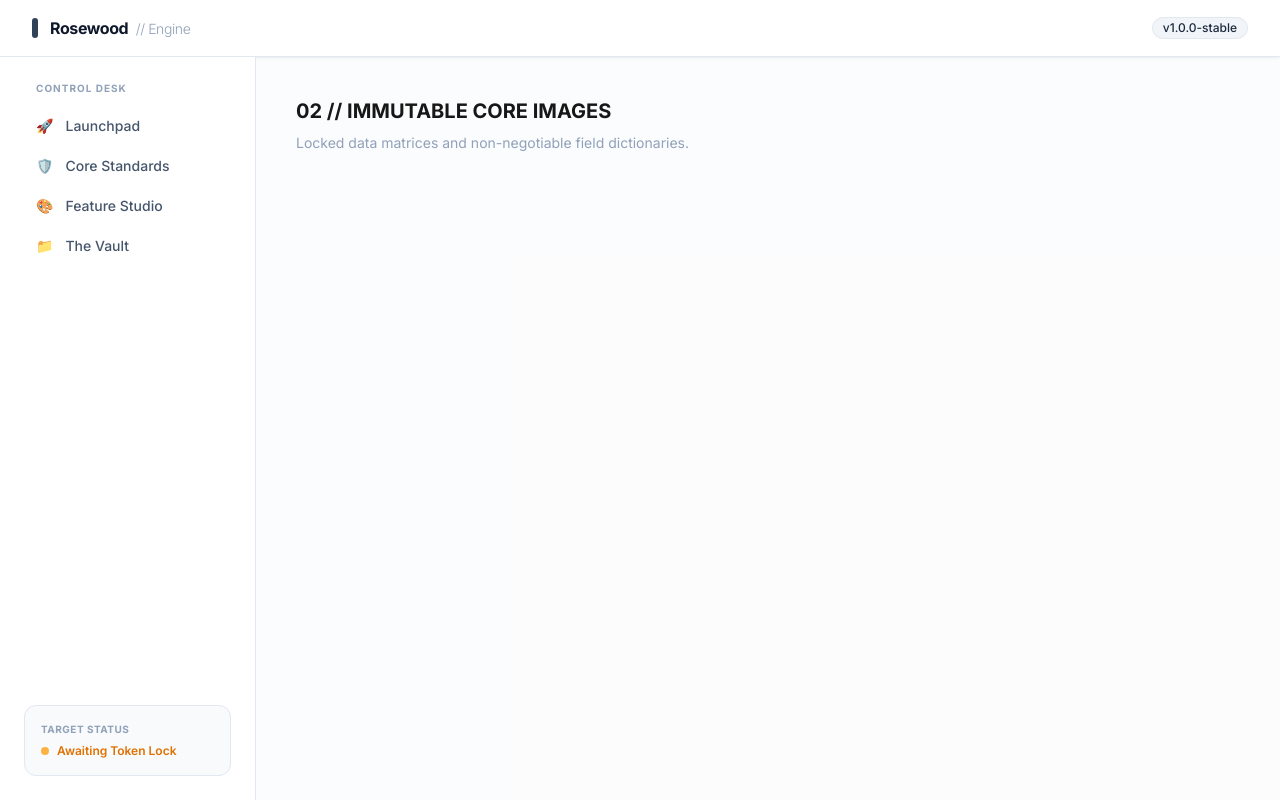
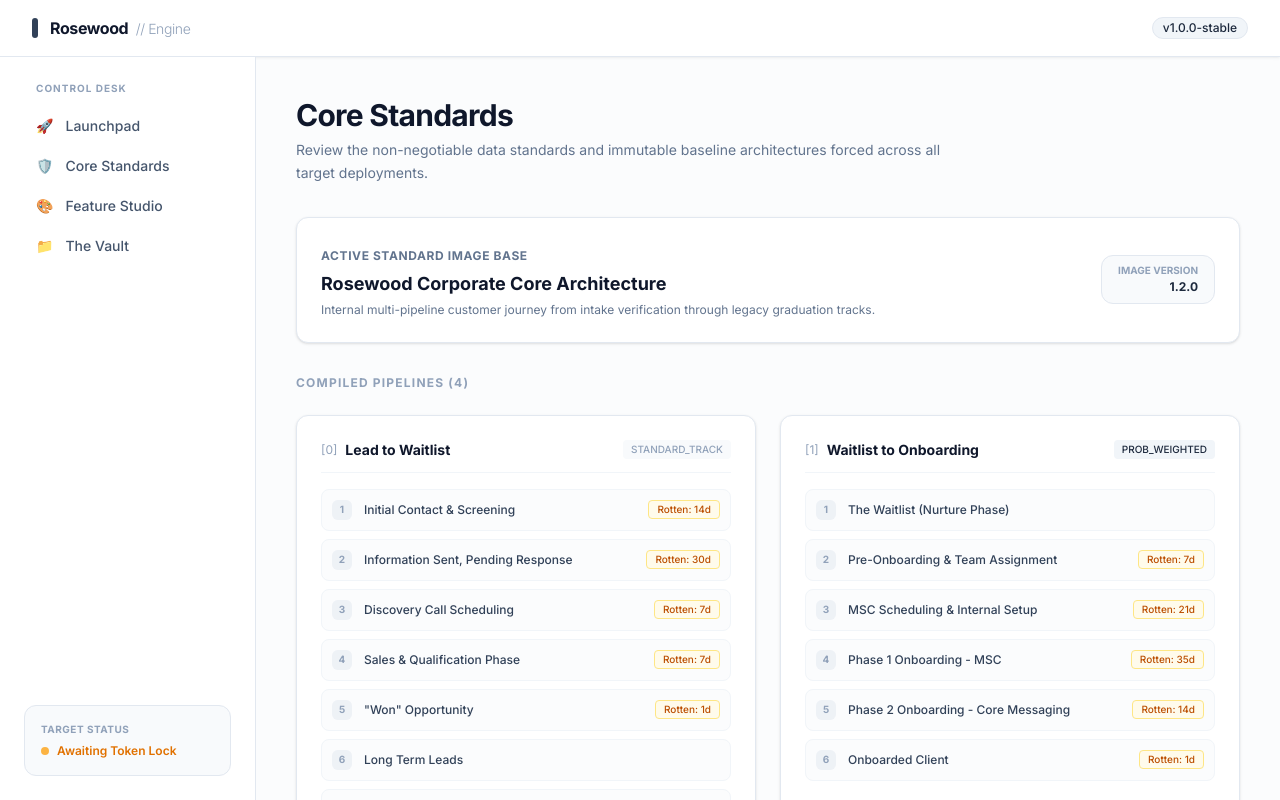
Before and after one commit to michaelfall-collab/rosewood-engine, a Next.js app: page /core in a window 1280 px wide. Built offline with nearby package versions, Linux system fonts and the light colour scheme.

Commit message:
feat: assembled types and core image file metrics structure

```diff
--- a/app/core/page.tsx
+++ b/app/core/page.tsx
@@ -1,8 +1,70 @@
+// src/app/core/page.tsx
+"use client";
+
+import coreBlueprint from "@/data/blueprints/rosewood_internal.json";
+
 export default function CoreImages() {
   return (
-    <div className="space-y-2">
-      <h1 className="text-xl font-mono font-bold">02 // IMMUTABLE CORE IMAGES</h1>
-      <p className="text-sm text-slate-400">Locked data matrices and non-negotiable field dictionaries.</p>
+    <div className="max-w-6xl mx-auto space-y-8 animate-fade-in">
+      {/* Title block */}
+      <div>
+        <h1 className="text-3xl font-bold tracking-tight text-slate-900 dark:text-zinc-100 font-sans">Core Standards</h1>
+        <p className="text-slate-500 dark:text-zinc-400 text-sm mt-1.5 font-normal max-w-2xl leading-relaxed">
+          Review the non-negotiable data standards and immutable baseline architectures forced across all target deployments.
+        </p>
+      </div>
+
+      {/* Blueprint Summary Card */}
+      <div className="bg-white border border-slate-200 dark:border-zinc-800 dark:bg-zinc-900 rounded-xl shadow-sm p-6 flex justify-between items-center">
+        <div>
+          <span className="text-xs font-mono font-bold uppercase text-slate-500 dark:text-zinc-400 tracking-wider">Active Standard Image Base</span>
+          <h2 className="text-lg font-bold text-slate-900 dark:text-zinc-100 mt-1">{coreBlueprint.name}</h2>
+          <p className="text-xs text-slate-500 dark:text-zinc-400 mt-1 max-w-xl">{coreBlueprint.description}</p>
+        </div>
+        <div className="text-right font-mono text-xs border border-slate-200 dark:border-zinc-800 rounded-xl px-4 py-2 bg-slate-50 dark:bg-zinc-950">
+          <div className="text-slate-400 dark:text-zinc-500 font-bold uppercase text-[10px]">Image Version</div>
+          <div className="text-slate-800 dark:text-zinc-200 font-bold mt-0.5">{coreBlueprint.version}</div>
+        </div>
+      </div>
+
+      {/* Dynamic Pipelines Iteration Array */}
+      <div className="space-y-6">
+        <h3 className="text-xs font-mono font-bold text-slate-400 dark:text-zinc-500 uppercase tracking-widest">Compiled Pipelines ({coreBlueprint.pipelines.length})</h3>
+        <div className="grid grid-cols-1 md:grid-cols-2 gap-6">
+          {coreBlueprint.pipelines.map((pipeline, i) => (
+            <div key={i} className="bg-white border border-slate-200 dark:border-zinc-800 dark:bg-zinc-900 rounded-xl shadow-sm p-6 space-y-4">
+              <div className="flex justify-between items-center border-b border-slate-100 dark:border-zinc-800 pb-3">
+                <h4 className="text-sm font-bold text-slate-900 dark:text-zinc-100 flex items-center space-x-2">
+                  <span className="text-xs text-slate-400 dark:text-zinc-500 font-mono font-normal">[{pipeline.order_nr}]</span>
+                  <span>{pipeline.name}</span>
+                </h4>
+                <span className={`px-2 py-0.5 rounded text-[10px] font-mono font-medium ${pipeline.deal_probability ? 'bg-slate-100 dark:bg-zinc-800 text-slate-800 dark:text-zinc-300' : 'bg-slate-50 dark:bg-zinc-950 text-slate-400 dark:text-zinc-500'}`}>
+                  {pipeline.deal_probability ? "PROB_WEIGHTED" : "STANDARD_TRACK"}
+                </span>
+              </div>
+
+              {/* Loop through individual stages within this specific pipeline array */}
+              <div className="space-y-2">
+                {pipeline.stages.map((stage, j) => (
+                  <div key={j} className="flex items-center justify-between p-2.5 rounded-lg bg-slate-50/60 dark:bg-zinc-950/40 border border-slate-100 dark:border-zinc-900 text-xs font-medium">
+                    <div className="flex items-center space-x-3 text-slate-700 dark:text-zinc-300">
+                      <span className="text-[10px] font-mono text-slate-400 dark:text-zinc-500 bg-slate-200/50 dark:bg-zinc-800 h-5 w-5 rounded-md flex items-center justify-center font-bold">
+                        {stage.order_nr}
+                      </span>
+                      <span>{stage.name}</span>
+                    </div>
+                    {stage.rotten_flag && stage.rotten_days && (
+                      <span className="text-[10px] font-mono bg-amber-50 border border-amber-200 text-amber-700 dark:bg-amber-950/20 dark:border-amber-900/60 dark:text-amber-400 px-2 py-0.5 rounded font-medium">
+                        Rotten: {stage.rotten_days}d
+                      </span>
+                    )}
+                  </div>
+                ))}
+              </div>
+            </div>
+          ))}
+        </div>
+      </div>
     </div>
   );
 }
--- /dev/null
+++ b/data/blueprints/rosewood_internal.json
@@ -0,0 +1,59 @@
+{
+  "id": "rosewood_internal_lifecycle",
+  "version": "1.2.0",
+  "name": "Rosewood Corporate Core Architecture",
+  "description": "Internal multi-pipeline customer journey from intake verification through legacy graduation tracks.",
+  "pipelines": [
+    {
+      "name": "Lead to Waitlist",
+      "order_nr": 0,
+      "deal_probability": false,
+      "stages": [
+        { "name": "Initial Contact & Screening", "order_nr": 1, "deal_probability": 100, "rotten_flag": true, "rotten_days": 14 },
+        { "name": "Information Sent, Pending Response", "order_nr": 2, "deal_probability": 100, "rotten_flag": true, "rotten_days": 30 },
+        { "name": "Discovery Call Scheduling", "order_nr": 3, "deal_probability": 100, "rotten_flag": true, "rotten_days": 7 },
+        { "name": "Sales & Qualification Phase", "order_nr": 4, "deal_probability": 100, "rotten_flag": true, "rotten_days": 7 },
+        { "name": "\"Won\" Opportunity", "order_nr": 5, "deal_probability": 100, "rotten_flag": true, "rotten_days": 1 },
+        { "name": "Long Term Leads", "order_nr": 6, "deal_probability": 100, "rotten_flag": false, "rotten_days": null },
+        { "name": "Client Lost", "order_nr": 7, "deal_probability": 100, "rotten_flag": false, "rotten_days": null }
+      ]
+    },
+    {
+      "name": "Waitlist to Onboarding",
+      "order_nr": 1,
+      "deal_probability": true,
+      "stages": [
+        { "name": "The Waitlist (Nurture Phase)", "order_nr": 1, "deal_probability": 100, "rotten_flag": false, "rotten_days": null },
+        { "name": "Pre-Onboarding & Team Assignment", "order_nr": 2, "deal_probability": 100, "rotten_flag": true, "rotten_days": 7 },
+        { "name": "MSC Scheduling & Internal Setup", "order_nr": 3, "deal_probability": 100, "rotten_flag": true, "rotten_days": 21 },
+        { "name": "Phase 1 Onboarding - MSC", "order_nr": 4, "deal_probability": 100, "rotten_flag": true, "rotten_days": 35 },
+        { "name": "Phase 2 Onboarding - Core Messaging", "order_nr": 5, "deal_probability": 100, "rotten_flag": true, "rotten_days": 14 },
+        { "name": "Onboarded Client", "order_nr": 6, "deal_probability": 100, "rotten_flag": true, "rotten_days": 1 }
+      ]
+    },
+    {
+      "name": "Onboarded Client",
+      "order_nr": 3,
+      "deal_probability": true,
+      "stages": [
+        { "name": "Ongoing Client Relationship", "order_nr": 1, "deal_probability": 100, "rotten_flag": false, "rotten_days": null },
+        { "name": "Strategic Health Review", "order_nr": 2, "deal_probability": 100, "rotten_flag": true, "rotten_days": 7 },
+        { "name": "Annual Strategy Refresh", "order_nr": 3, "deal_probability": 100, "rotten_flag": true, "rotten_days": 7 },
+        { "name": "Account At-Risk", "order_nr": 4, "deal_probability": 100, "rotten_flag": true, "rotten_days": 3 },
+        { "name": "Graduated Client", "order_nr": 5, "deal_probability": 100, "rotten_flag": true, "rotten_days": 1 }
+      ]
+    },
+    {
+      "name": "Post Graduation & Legacy Clients",
+      "order_nr": 4,
+      "deal_probability": false,
+      "stages": [
+        { "name": "Graduated - Evaluate Client Status", "order_nr": 1, "deal_probability": 100, "rotten_flag": true, "rotten_days": 3 },
+        { "name": "Graduated - Warm Referral Partner", "order_nr": 2, "deal_probability": 100, "rotten_flag": false, "rotten_days": null },
+        { "name": "Graduated - Recovery Evaluation", "order_nr": 3, "deal_probability": 100, "rotten_flag": false, "rotten_days": null },
+        { "name": "Intermittent Project Work", "order_nr": 4, "deal_probability": 100, "rotten_flag": false, "rotten_days": null },
+        { "name": "Inactive - No Further Contact", "order_nr": 5, "deal_probability": 100, "rotten_flag": false, "rotten_days": null }
+      ]
+    }
+  ]
+}
```
Also changed, not shown: types/blueprint.ts (added, +25 -0 lines).
